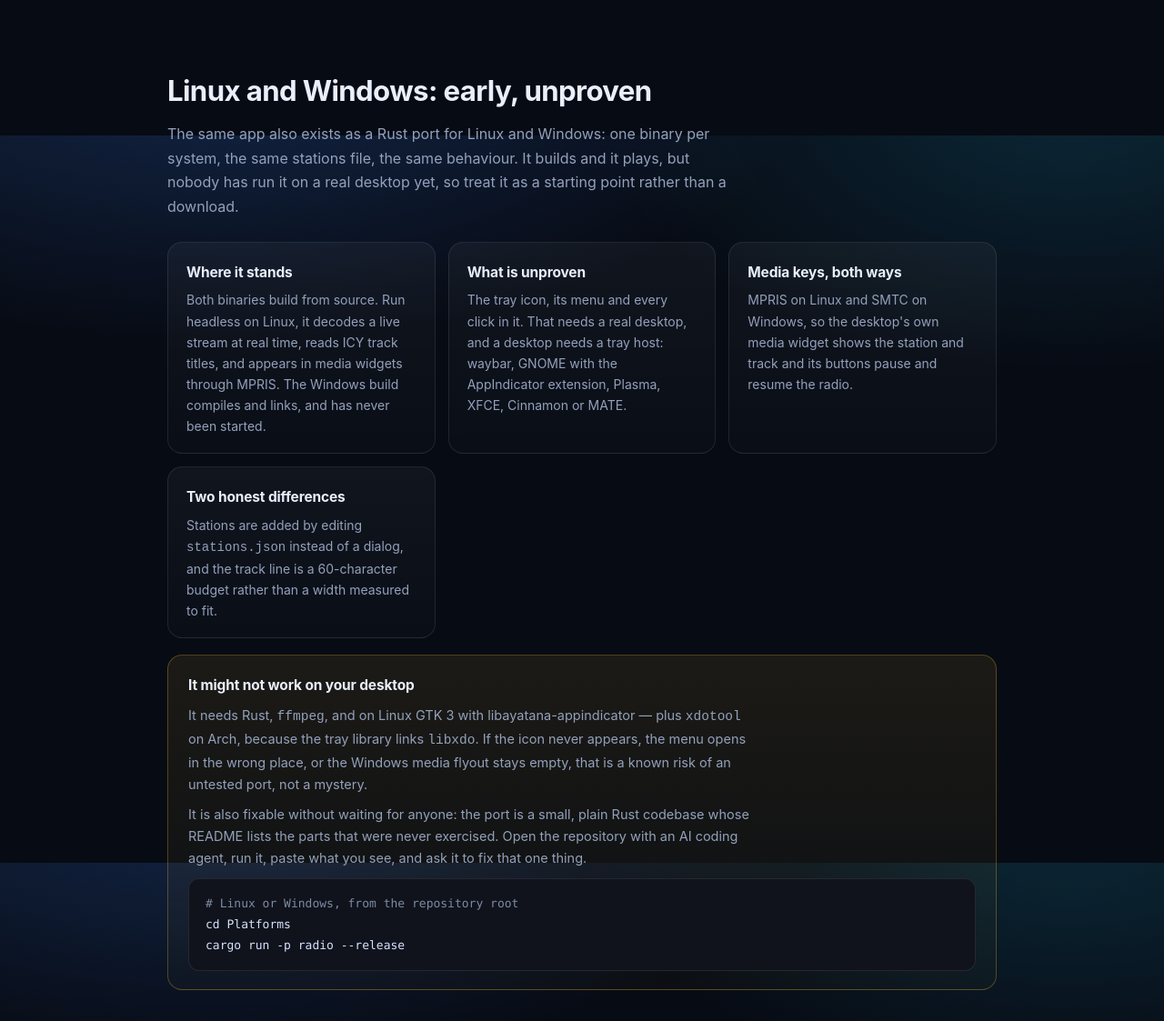
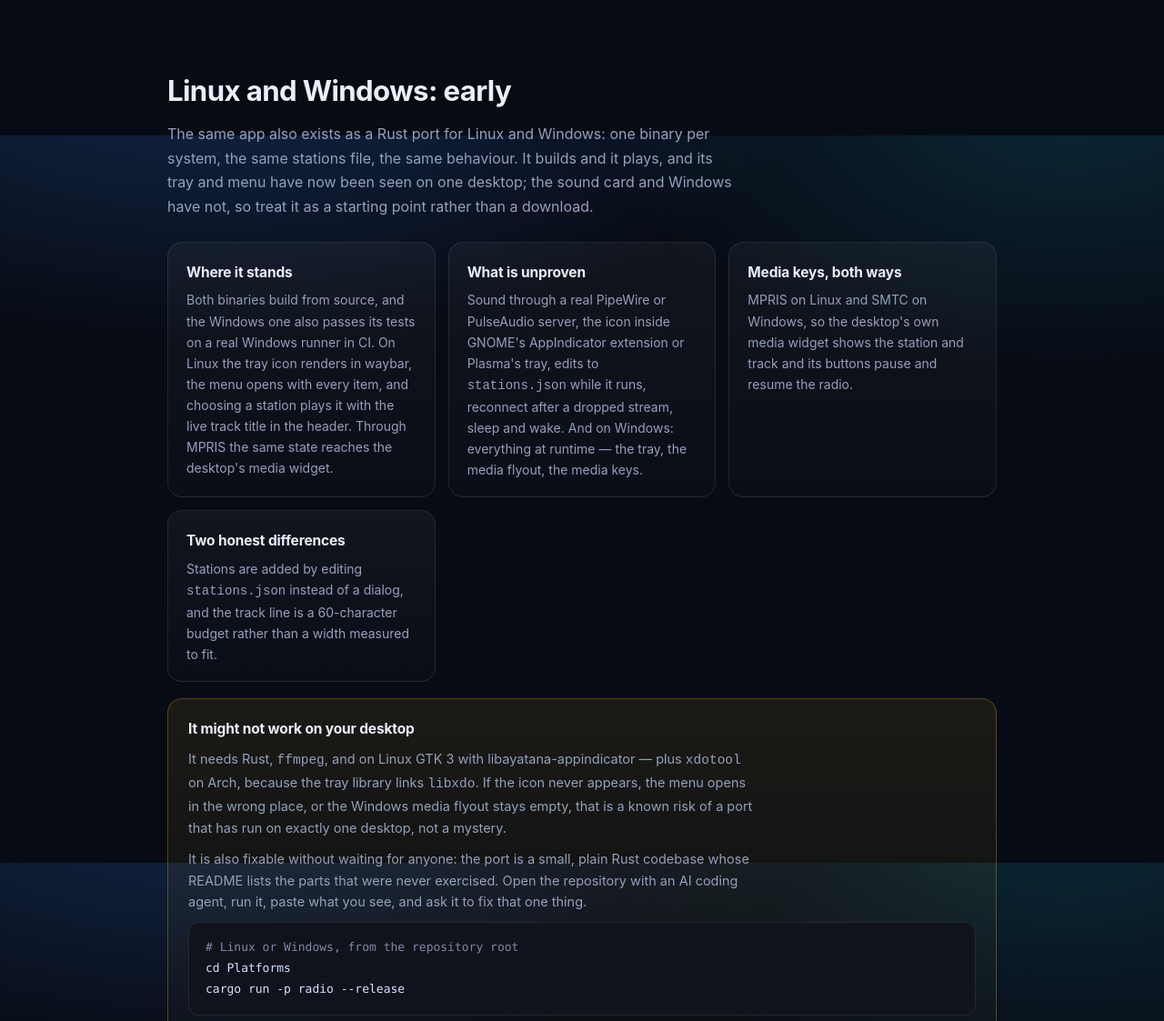
Before and after one commit to Jostein/Radio, a plain HTML site: page docs/index.html in a window 1280 px wide. Shown: the part 2251-3374 px from the top of the page at 91% size. Drawn offline with Linux system fonts and the light colour scheme.

Commit message:
Say on the front page what the Linux run actually showed
The README still said the tray and every click in it had never been seen, which
was true until the sway and waybar run. Both the README and the site now separate
what was observed there from what remains unproven: real audio servers, GNOME and
Plasma trays, live station edits, reconnect, sleep and wake, and the whole Windows
runtime, which still has never been started.

```diff
--- a/docs/index.html
+++ b/docs/index.html
@@ -316,20 +316,21 @@ make run</pre>
     </section>
 
     <section id="nix">
-      <h2>Linux and Windows: early, unproven</h2>
+      <h2>Linux and Windows: early</h2>
       <p class="section-lede">
         The same app also exists as a Rust port for Linux and Windows: one binary per system,
-        the same stations file, the same behaviour. It builds and it plays, but nobody has run it
-        on a real desktop yet, so treat it as a starting point rather than a download.
+        the same stations file, the same behaviour. It builds and it plays, and its tray and menu
+        have now been seen on one desktop; the sound card and Windows have not, so treat it as a
+        starting point rather than a download.
       </p>
       <div class="grid">
         <div class="card">
           <h3>Where it stands</h3>
-          <p>Both binaries build from source. Run headless on Linux, it decodes a live stream at real time, reads ICY track titles, and appears in media widgets through MPRIS. The Windows build compiles and links, and has never been started.</p>
+          <p>Both binaries build from source, and the Windows one also passes its tests on a real Windows runner in CI. On Linux the tray icon renders in waybar, the menu opens with every item, and choosing a station plays it with the live track title in the header. Through MPRIS the same state reaches the desktop's media widget.</p>
         </div>
         <div class="card">
           <h3>What is unproven</h3>
-          <p>The tray icon, its menu and every click in it. That needs a real desktop, and a desktop needs a tray host: waybar, GNOME with the AppIndicator extension, Plasma, XFCE, Cinnamon or MATE.</p>
+          <p>Sound through a real PipeWire or PulseAudio server, the icon inside GNOME's AppIndicator extension or Plasma's tray, edits to <code>stations.json</code> while it runs, reconnect after a dropped stream, sleep and wake. And on Windows: everything at runtime — the tray, the media flyout, the media keys.</p>
         </div>
         <div class="card">
           <h3>Media keys, both ways</h3>
@@ -346,7 +347,7 @@ make run</pre>
           It needs Rust, <code>ffmpeg</code>, and on Linux GTK 3 with libayatana-appindicator — plus
           <code>xdotool</code> on Arch, because the tray library links <code>libxdo</code>. If the icon never
           appears, the menu opens in the wrong place, or the Windows media flyout stays empty, that is a
-          known risk of an untested port, not a mystery.
+          known risk of a port that has run on exactly one desktop, not a mystery.
         </p>
         <p>
           It is also fixable without waiting for anyone: the port is a small, plain Rust codebase whose
```
Also changed, not shown: 1 other file.
